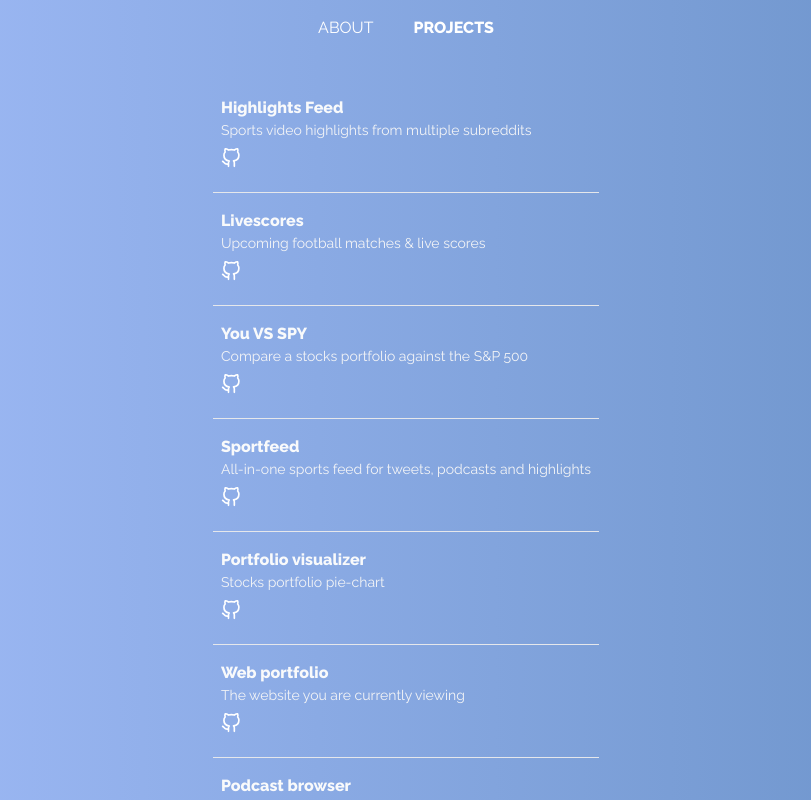
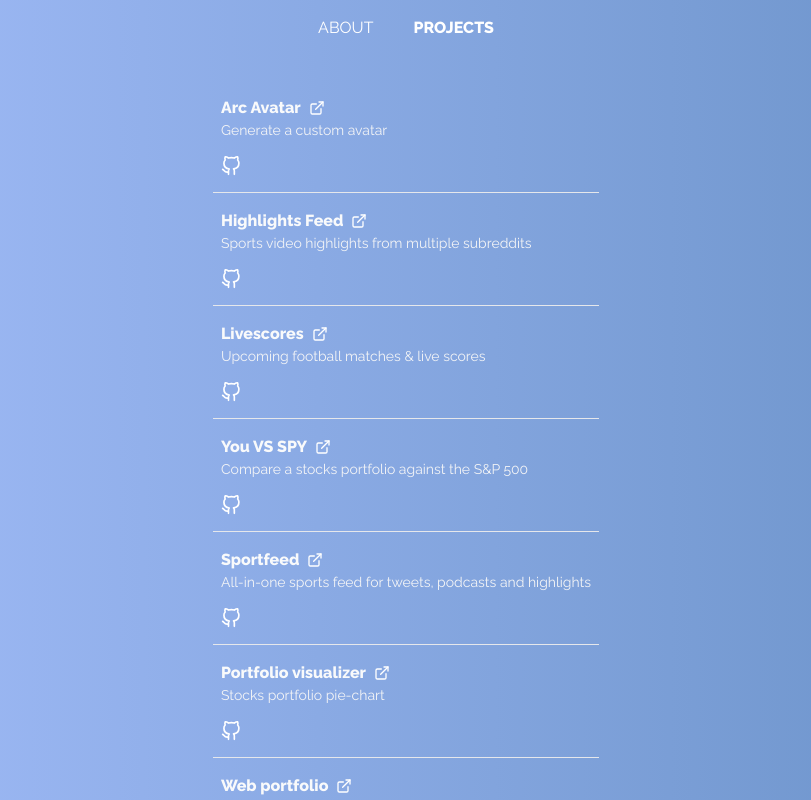
Before and after one commit to saharbit/my-portfolio, a React (Create React App) app: page / in a window 1280 px wide. Both pictures are taken after a click on the element "PROJECTS". Shown: the top 800 px of the page, without its empty margins (234-1045 px from the left). Built offline with nearby package versions, Linux system fonts and the light colour scheme.

Commit message:
Refresh projects

```diff
--- a/public/index.html
+++ b/public/index.html
@@ -13,7 +13,7 @@
       href="https://fonts.googleapis.com/css?family=Raleway:400,800,900&display=swap"
       rel="stylesheet"
     />
-    <title>Sahar Biton</title>
+    <title>Sahar Biton | saharbit.dev</title>
   </head>
   <body>
     <noscript>You need to enable JavaScript to run this app.</noscript>
--- /dev/null
+++ b/src/views/projects/Project.js
@@ -0,0 +1,28 @@
+import React from "react";
+import { ReactComponent as Github } from "../../assets/github.svg";
+import { ReactComponent as Link } from "../../assets/external-link.svg";
+
+export default function Project({ project }) {
+  return (
+    <div className="flex flex-col px-2 pt-4 pb-2">
+      <a
+        href={project.web}
+        className="flex flex-col md:hover:opacity-50 transition-all cursor-pointer mb-2"
+      >
+        <div className="flex items-center">
+          <span className="text-gray-50 font-bold mr-2">{project.name}</span>
+          <Link className="w-4" />
+        </div>
+        <span className="text-gray-100 text-sm">{project.description}</span>
+      </a>
+      <a
+        href={project.github}
+        className="w-5 md:hover:opacity-50 transition-all"
+      >
+        <div className="flex">
+          <Github />
+        </div>
+      </a>
+    </div>
+  );
+}
--- a/src/views/projects/Projects.js
+++ b/src/views/projects/Projects.js
@@ -1,29 +1,13 @@
 import React from "react";
 import "./Projects.scss";
-import { ReactComponent as Github } from "../../assets/github.svg";
 import { PROJECTS } from "./constants";
+import Project from "./Project";
 
 export default function Projects() {
   return (
     <div className="divide-y divide-solid">
       {PROJECTS.map((project) => (
-        <div className="flex flex-col px-2 py-4">
-          <a
-            href={project.web}
-            className="flex flex-col md:hover:opacity-50 transition-all cursor-pointer"
-          >
-            <span className="text-gray-50 font-bold">{project.name}</span>
-            <span className="text-gray-100 text-sm">{project.description}</span>
-          </a>
-          <a
-            href={project.github}
-            className="w-5 md:hover:opacity-50 transition-all"
-          >
-            <div className="flex">
-              <Github />
-            </div>
-          </a>
-        </div>
+        <Project project={project} />
       ))}
     </div>
   );
--- a/src/views/projects/constants.js
+++ b/src/views/projects/constants.js
@@ -1,4 +1,10 @@
 export const PROJECTS = [
+  {
+    name: "Arc Avatar",
+    web: "https://arc-avatar.vercel.app/",
+    github: "https://github.com/saharbit/arc-web",
+    description: "Generate a custom avatar",
+  },
   {
     name: "Highlights Feed",
     web: "https://highlights-feed.vercel.app/",
```
